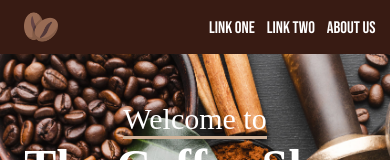
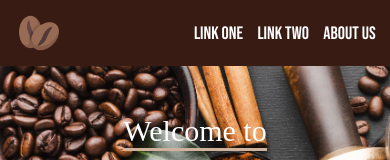
Before and after one commit to RiviCodes/coffee-shop-react, a React (Create React App) app: page / in a window 390 px wide. Shown: the top 160 px of the page. Built offline with nearby package versions, Linux system fonts and the light colour scheme; a web font is replaced by a local one.

Commit message:
Test Header image size for mobile breaking point

```diff
--- a/src/styles/Header.css
+++ b/src/styles/Header.css
@@ -54,11 +54,11 @@
   }
 
   #header-section {
-    height: 4.5rem;
+    height: 5.5rem;
   }
 
   .header--left_side {
-    margin-left: 2rem;
+    margin-left: 1.6rem;
   }
 
   #header-logo {
@@ -67,7 +67,7 @@
 
   .header--beans_logo {
     height: auto;
-    width: 2.8rem;
+    width: 3.3rem;
   }
 
   .header--right_side {
@@ -75,11 +75,11 @@
   }
 
   .header--li_item {
-    margin-left: 1rem;
+    margin-left: 1.2rem;
   }
 
   .header-anchor {
-    font-size: 1.4rem;
+    font-size: 1.5rem;
   }
 }
 
```
